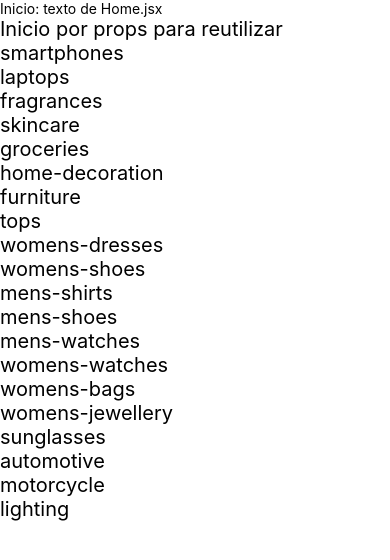
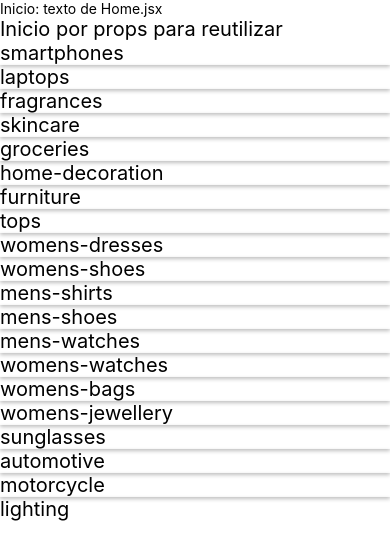
Before and after one commit to GCabreraH/CoderHouse_61300, a React Native app in the folder myecommerce/myecommerce/: screen / in a window 390 px wide. Shown: the top 560 px of the page. Built offline with nearby package versions, Linux system fonts and the light colour scheme.

Commit message:
Se agregaron estilos pero no funcionan a CategoryItem.

```diff
--- a/myecommerce/myecommerce/package.json
+++ b/myecommerce/myecommerce/package.json
@@ -12,7 +12,10 @@
     "expo": "~50.0.6",
     "expo-status-bar": "~1.11.1",
     "react": "18.2.0",
-    "react-native": "0.73.4"
+    "react-native": "0.73.4",
+    "react-native-web": "~0.19.6",
+    "react-dom": "18.2.0",
+    "@expo/metro-runtime": "~3.1.3"
   },
   "devDependencies": {
     "@babel/core": "^7.20.0"
--- a/myecommerce/myecommerce/src/components/CategoryItem.jsx
+++ b/myecommerce/myecommerce/src/components/CategoryItem.jsx
@@ -6,22 +6,28 @@ Lo que este componente renderice se debe pasar por props a Categories.
 import { StyleSheet, Text, View } from 'react-native'
 
 
-const CategoryItem = ({category}) => {
+const CategoryItem = ({ category }) => {
     return (
-    <View>
+      <View style={styles.container}>
         <Text style={styles.text}>{category}</Text>
       </View>
     );
   };
 
-export default CategoryItem
+  export default CategoryItem;
 
   const styles = StyleSheet.create({
-    text:{
+    container: {
+        shadowColor: "#000",
+        shadowOffset:{
+        width: 0,
+        height: 2,
+        },
+        shadowOpacity: 0.25,
+        shadowRadius: 3.84,
+        elevation: 5,
+    },
+    text: {
       fontSize: 20,
-
-
-    }
-
-
-})
+    },
+  });
```
Also changed, not shown: 1 other file (tests, documents, lock files or other folders). Lines whose indentation alone changed are shown as unchanged.
